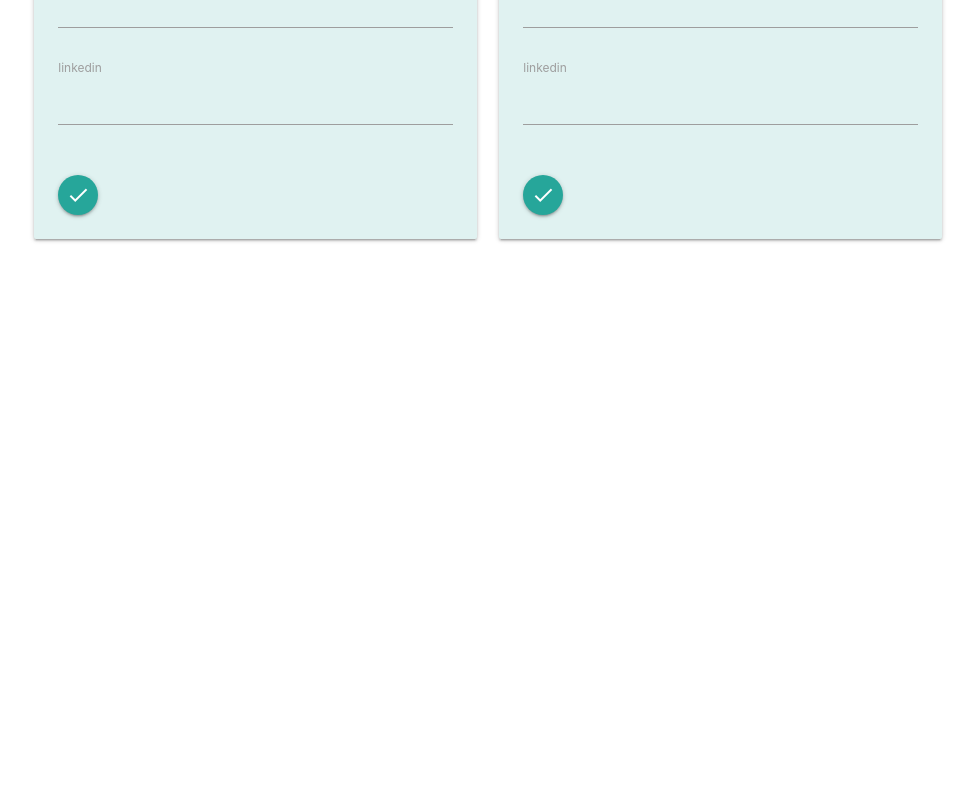
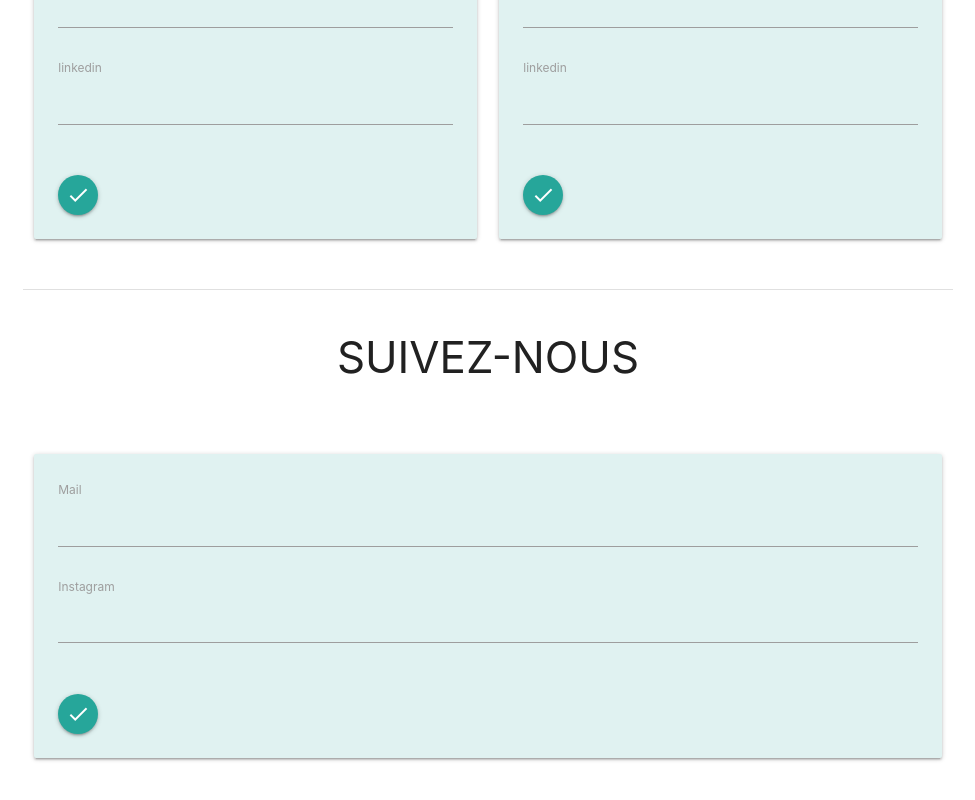
Before and after one commit to WildCodeSchool/paris-js-0918-groupe8-react, a React (Create React App) app: page /admin/editionaccueil in a window 1280 px wide. Shown: the part 3784-4584 px from the top of the page, without its empty margins (277-1252 px from the left). Before the commit the page ends 4123 px from the top, so only its background shows below. Built offline with nearby package versions, Linux system fonts and the light colour scheme; no server answers.

Commit message:
editing mail and instagram for conteur digital

```diff
--- /dev/null
+++ b/src/components/boEditionAcceuil/BoAboutConteurDigitalEdit.js
@@ -0,0 +1,105 @@
+/* global alert */
+/* global document */
+
+import React, { Component } from 'react';
+import axios from 'axios';
+import M from 'materialize-css/dist/js/materialize.min';
+
+class BoAboutConteurDigitalEdit extends Component {
+  state = {
+    mail: '',
+    instagram: '',
+  };
+
+  componentDidMount() {
+    this.getData();
+    const elems = document.querySelectorAll('.tooltipped');
+    M.Tooltip.init(elems);
+    M.updateTextFields();
+  }
+
+  getData = async () => {
+    const response = await axios.get('/api/admin/3');
+    this.setState({
+      mail: response.data[0].mail,
+      instagram: response.data[0].instagram,
+    });
+  }
+
+  handleChange = (e) => {
+    this.setState({ [e.target.name]: e.target.value });
+  };
+
+  editData = async (event) => {
+    event.preventDefault();
+    const formData = new FormData(event.target);
+    const mail = formData.get('mail');
+    const instagram = formData.get('instagram');
+    await axios
+      .put('/api/admin/bio/3', {
+        mail,
+        instagram,
+      })
+      .then((response) => {
+        if (response.status === 200) {
+          alert('La modification est bien enregistré')
+        } else {
+          alert('Un problème est survenu lors de la modification')
+        }
+      })
+  };
+
+  render() {
+    // déconstruction du state et alias du this.state
+    const {
+      mail,
+      instagram,
+    } = this.state;
+
+    return (
+      <div>
+        <form onSubmit={this.editData}>
+          <div className="row">
+            <div className="input col s12">
+              <label htmlFor="mail">
+                Mail
+                <input
+                  name="mail"
+                  id="mail"
+                  value={mail}
+                  onChange={this.handleChange}
+                  placeholder=""
+                />
+              </label>
+            </div>
+          </div>
+          <div className="row">
+            <div className="input col s12">
+              <label htmlFor="instagram">
+                Instagram
+                <input
+                  name="instagram"
+                  id="instagram"
+                  value={instagram}
+                  onChange={this.handleChange}
+                  placeholder=""
+                />
+              </label>
+            </div>
+          </div>
+          <br />
+          <button
+            type="submit"
+            className="btn-floating btn-meddium tooltipped waves-effect waves-light"
+            data-position="bottom"
+            data-tooltip="Publier"
+          >
+            <i className="material-icons">check</i>
+          </button>
+        </form>
+      </div>
+    );
+  }
+}
+
+export default BoAboutConteurDigitalEdit;
--- a/src/components/boEditionAcceuil/BoEditGlobal.js
+++ b/src/components/boEditionAcceuil/BoEditGlobal.js
@@ -15,6 +15,7 @@ import BoService3Edit from './BoService3Edit';
 
 import BoAboutAnaisEdit from './BoAboutAnaisEdit';
 import BoAboutMathiasEdit from './BoAboutMathiasEdit';
+import BoAboutConteurDigitalEdit from './BoAboutConteurDigitalEdit';
 
 const BoEditGlobal = () => (
   <div>
@@ -97,6 +98,17 @@ const BoEditGlobal = () => (
 				</div>
       </div>
     </div>
+    <div className="divider" />
+    <div className="section">
+      <h3 className="center-align titreblog1">SUIVEZ-NOUS</h3>
+      <div className="row">
+        <div className="col s12 ">
+					<div className="card-panel teal lighten-5">
+						<BoAboutConteurDigitalEdit />
+					</div>
+				</div>
+      </div>
+    </div>
 	</div>
 );
 
```
